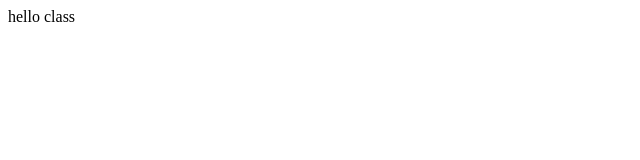
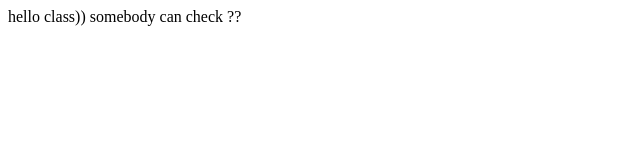
Before and after one commit to TimKanly/begin, a plain HTML site: page index.html in a window 1280 px wide. Shown: the whole page, without its empty margins (0-640 px from the left). Drawn offline with Linux system fonts and the light colour scheme.

Commit message:
Update index.html

```diff
--- a/index.html
+++ b/index.html
@@ -5,7 +5,7 @@
     <title>Title</title>
 </head>
 <body>
-hello class
+hello class)) somebody can check ??
 
 
 </body>
```
